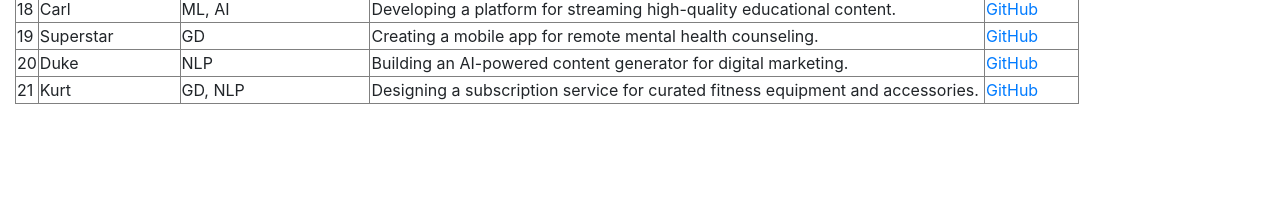
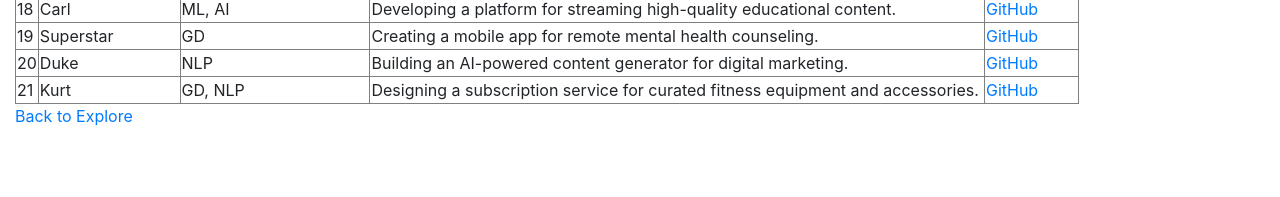
Before and after one commit to MA0610/DatabaseProjectWebsite, a Flask app: page /list in a window 1280 px wide. Shown: the part 603-800 px from the top of the page. Run offline with Flask 3, Linux system fonts and the light colour scheme; some libraries are stand-ins or nearby versions.

Commit message:
added 'back to explore' link on list page

```diff
--- a/Databases Project Website/templates/list.html
+++ b/Databases Project Website/templates/list.html
@@ -34,4 +34,5 @@
         {% endfor %}
     </tbody>
 </table>
+<a href="/">Back to Explore</a>
 {% endblock %}
```
